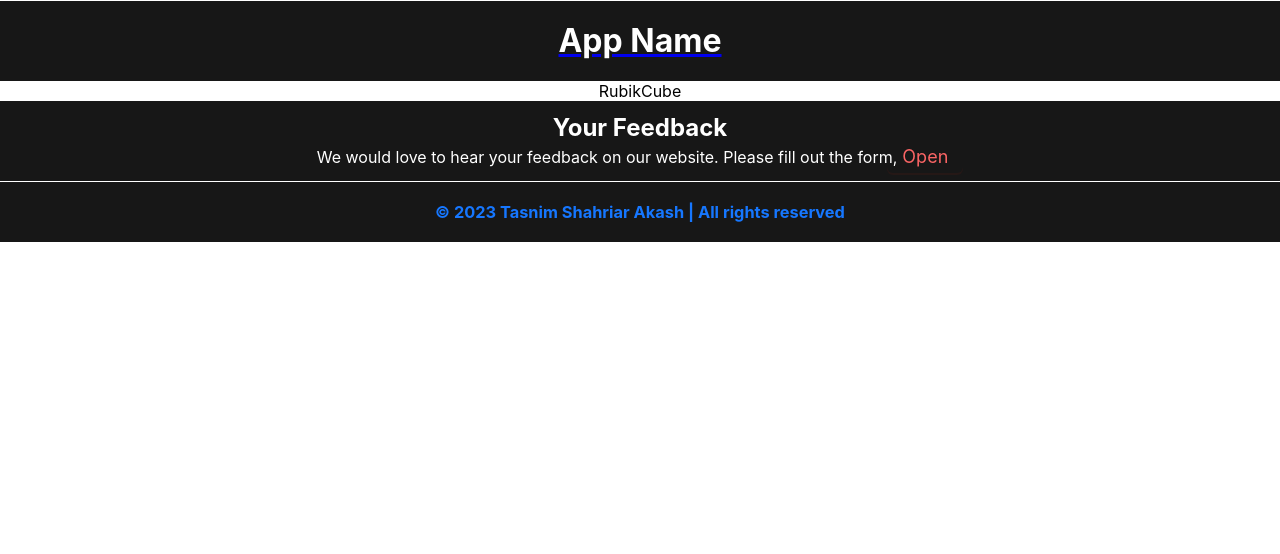
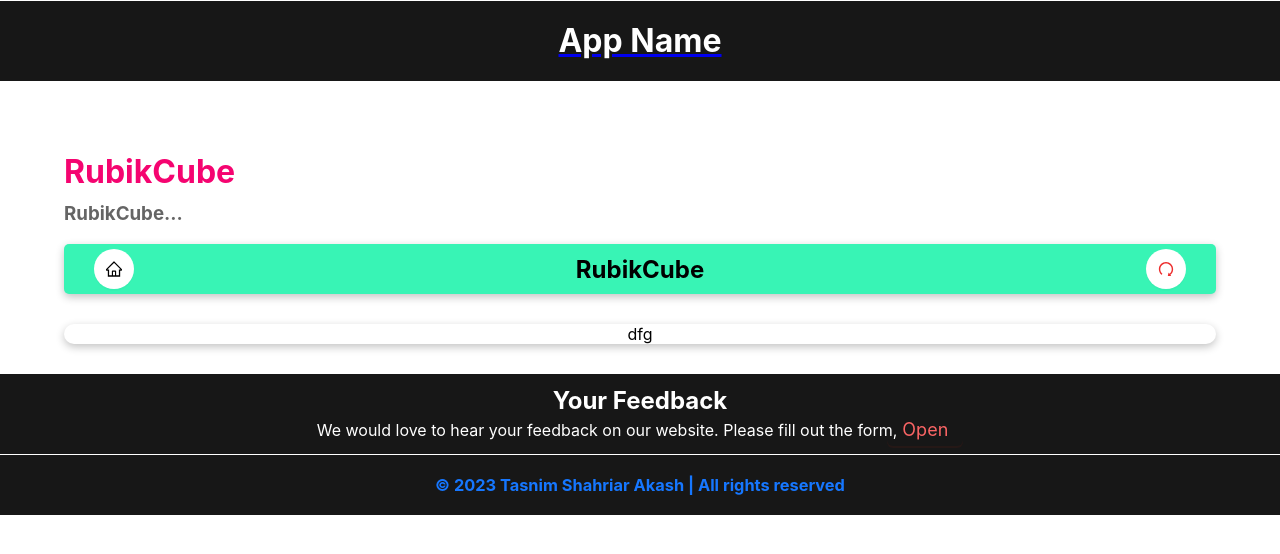
Before and after one commit to akashsdk/all-in-one, a React (Create React App) app: page /Rubik-Cube in a window 1280 px wide. Shown: the top 554 px of the page. Built offline with nearby package versions, Linux system fonts and the light colour scheme.

Commit message:
Update RubikCube.js

```diff
--- a/src/Component/RubikCube.js
+++ b/src/Component/RubikCube.js
@@ -1,7 +1,17 @@
 import React from 'react'
+import './Component.css';
+import ComponentCart from "../Cart/ComponentCart";
 
 export default function RubikCube() {
   return (
-    <div>RubikCube</div>
+    <div>
+      <ComponentCart
+        mainText="RubikCube"
+        bodyText="RubikCube..."
+      />
+      <div className="ComponentBody">
+        dfg
+      </div>
+    </div>
   )
 }
```
